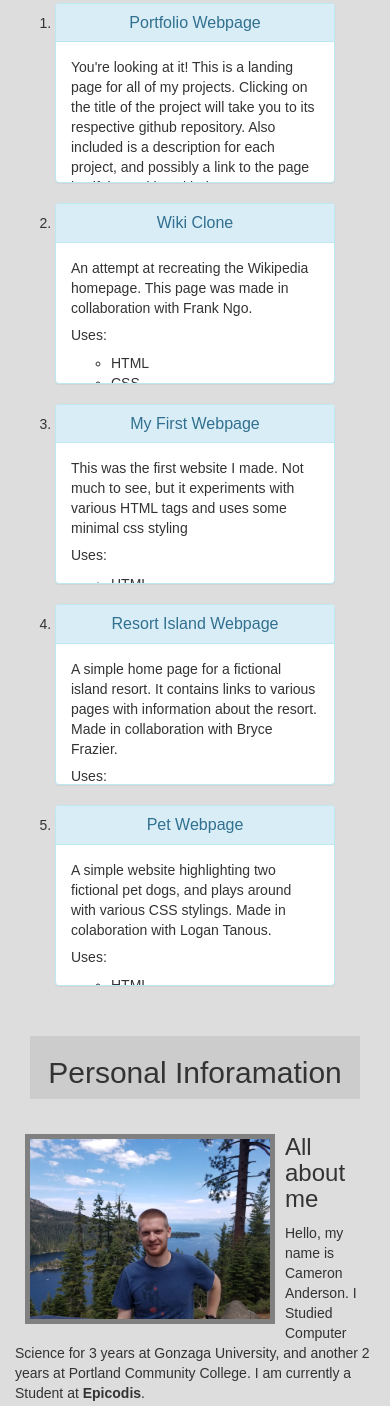
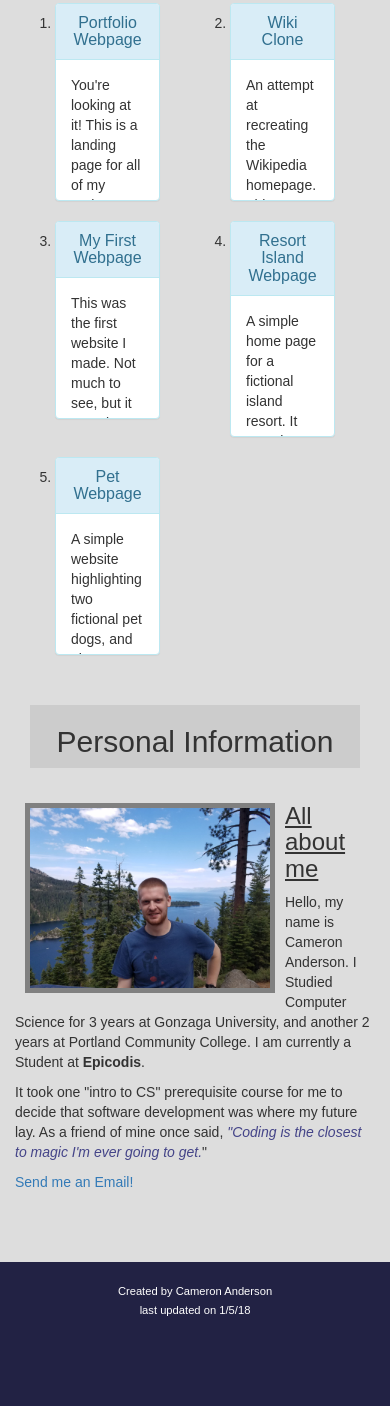
Before and after one commit to camander321/portfolio, a plain HTML site: page index.html in a window 390 px wide. Shown: the part 396-1802 px from the top of the page. After the commit the page ends 1746 px from the top, so only its background shows below. Drawn offline with nearby package versions, Linux system fonts and the light colour scheme.

Commit message:
add font and text styling

```diff
--- a/css/styles.css
+++ b/css/styles.css
@@ -70,6 +70,11 @@ h1 {
   width: 250px;
 }
 
+.quote {
+  color: #444488;
+  font-style: italic;
+}
+
 #footer {
   background-color: #222244;
   color: white;
--- a/index.html
+++ b/index.html
@@ -17,7 +17,7 @@
           </div>
 
           <div class="panel-body">
-            <h5>Repositories</h5>
+            <h5><b><u>Repositories</u></b></h5>
             <ul>
               <li><a href="https://github.com/camander321">My Github</a></li>
               <li><a href="https://github.com/camander321/portfolio">Portfolio Webpage</a></li>
@@ -27,7 +27,7 @@
               <li><a href="https://github.com/camander321/pet-website">Pet Webpage</a></li>
             </ul>
 
-            <h5>Github Pages</h5>
+            <h5><b><u>Github Pages</u></b></h5>
             <ul>
               <li><a href="https://camander321.github.io/portfolio/">Portfolio Webpage</a></li>
               <li><a href="https://camander321.github.io/Wiki-Clone/">Wiki Clone</a></li>
@@ -50,7 +50,7 @@
             <ol>
 
               <!-- Portfolio -->
-              <div class="col-md-6">
+              <div class="col-xs-6">
                 <li class="panel panel-info project-panel">
                   <div class="panel-heading">
                     <h3 class="panel-title"><a href="https://github.com/camander321/portfolio">Portfolio Webpage</a></h3>
@@ -69,7 +69,7 @@
               </div>
 
               <!-- Wiki Clone -->
-              <div class="col-md-6">
+              <div class="col-xs-6">
                 <li class="panel panel-info project-panel">
                   <div class="panel-heading">
                     <h3 class="panel-title"><a href="https://github.com/camander321/Wiki-Clone">Wiki Clone</a></h3>
@@ -88,7 +88,7 @@
               </div>
 
               <!-- First Website -->
-              <div class="col-md-6">
+              <div class="col-xs-6">
                 <li class="panel panel-info project-panel">
                   <div class="panel-heading">
                     <h3 class="panel-title"><a href="https://github.com/camander321/firstwebsite">My First Webpage</a></h3>
@@ -106,7 +106,7 @@
               </div>
 
               <!-- Resort Website -->
-              <div class="col-md-6">
+              <div class="col-xs-6">
                 <li class="panel panel-info project-panel">
                   <div class="panel-heading">
                     <h3 class="panel-title"><a href="https://github.com/camander321/resortWebsite">Resort Island Webpage</a></h3>
@@ -124,7 +124,7 @@
               </div>
 
               <!-- Pet Website -->
-              <div class="col-md-6">
+              <div class="col-xs-6">
                 <li class="panel panel-info project-panel">
                   <div class="panel-heading">
                     <h3 class="panel-title"><a href="https://github.com/camander321/pet-website">Pet Webpage</a></h3>
@@ -145,18 +145,18 @@
           </div>
 
           <div class="row section-header">
-            <h2>Personal Inforamation</h2>
+            <h2>Personal Information</h2>
           </div>
 
           <div class="row">
             <div class="col-md-12">
               <img id="personal-pic" src="images/cameron.jpg" alt="Picture of Cameron">
-              <h3>All about me</h3>
+              <h3><u>All about me</u></h3>
               <p>
                 Hello, my name is Cameron Anderson. I Studied Computer Science for 3 years at Gonzaga University, and another 2 years at Portland Community College. I am currently a Student at <strong>Epicodis</strong>.
               </p>
               <p>
-                It took one "intro to CS" prerequisite course for me to decide that software development was where my future lay. As a friend of mine once said, "Coding is the closest to magic I'm ever going to get."
+                It took one "intro to CS" prerequisite course for me to decide that software development was where my future lay. As a friend of mine once said, <span class="quote">"Coding is the closest to magic I'm ever going to get.</span>"
               </p>
               <p><a href="mailto:chamburg321@gmail.com?subject=feedback">Send me an Email!</a></p>
             </div>
```
